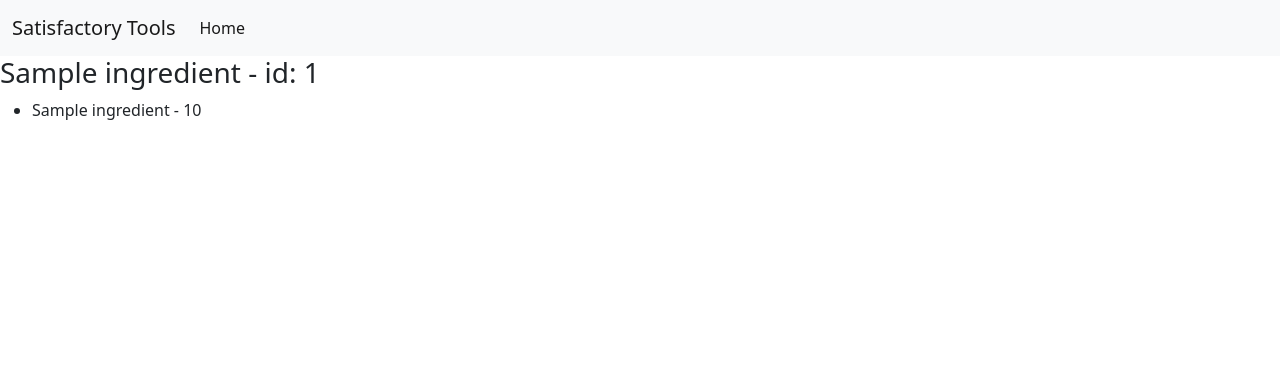
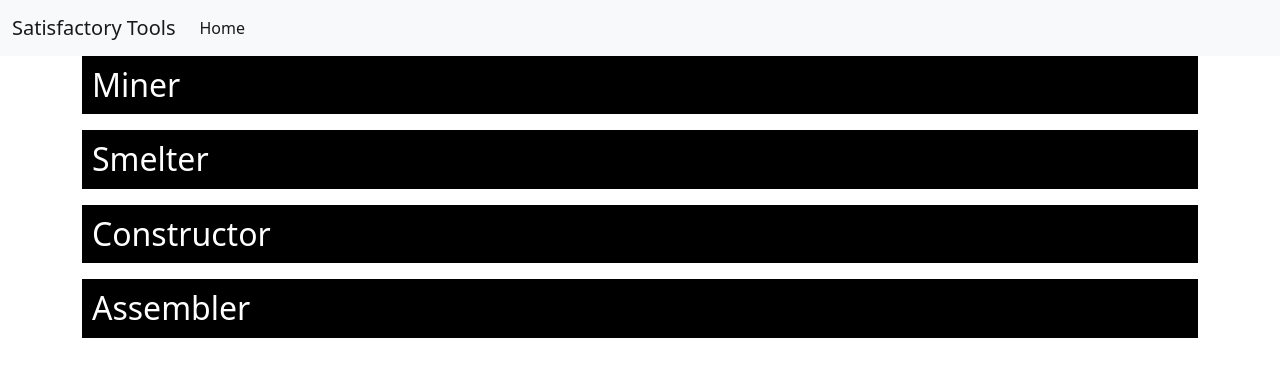
Before and after one commit to mjpolifka/satisfactory-tools, a Flask app: page / in a window 1280 px wide. Shown: the top 377 px of the page. Run offline with Flask 2, Linux system fonts and the light colour scheme; tables that the repository leaves empty hold one stand-in row (values such as "Sample post").

Commit message:
grouped components by building in terrible way

```diff
--- a/satisfactory_tools/components.py
+++ b/satisfactory_tools/components.py
@@ -5,8 +5,15 @@ bp = Blueprint("components", __name__)
 
 @bp.route("/")
 def index():
+    # This is NOT the right way to do this
+    # I need a model for Building so I can query.all() to get this list
+    building_list = ['miner', 'smelter', 'constructor', 'assembler']
     components = Ingredient.query.order_by(Ingredient.id).all()
-    return render_template("components/index.html", components=components)
+    return render_template(
+        "components/index.html",
+        components=components,
+        building_list=building_list
+    )
 
 @bp.route("/test")
 def test():
--- a/satisfactory_tools/init_db.py
+++ b/satisfactory_tools/init_db.py
@@ -36,7 +36,7 @@ def init_db():
     list.extend([steel_ingot])
 
     # Constructor
-    made_in = 'contructor'
+    made_in = 'constructor'
     iron_rod = Ingredient(name='iron rod', made_in=made_in, speed=4, quantity=1)
     iron_plate = Ingredient(name='iron plate', made_in=made_in, speed=6, quantity=2)
     screw = Ingredient(name='screw', made_in=made_in, speed=6, quantity=4)
--- a/satisfactory_tools/templates/components/index.html
+++ b/satisfactory_tools/templates/components/index.html
@@ -1,12 +1,24 @@
 {% extends 'base.html' %}
 
 {% block content %}
+    <div class="container">
+        {% for building in building_list %}
+            <h2 style="background-color:black; color:white; padding:10px">{{ building|title }}</h2>
+
+            <ul>
                 {% for component in components %}
+                    {% if component.made_in == building %}
+                        <li>
                             <h3>{{ component.name }} - id: {{ component.id }}</h3>
                             <ul>
                                 {% for ingredient in component.ingredient_list %}
                                     <li>{{ ingredient.ingredient.name }} - {{ ingredient.quantity }}</li>
                                 {% endfor %}
                             </ul>
+                        </li>
+                    {% endif %}
                 {% endfor %}
+            </ul>
+        {% endfor %}
+    </div>
 {% endblock %}
```
Also changed, not shown: readme.md. Lines whose indentation alone changed are shown as unchanged.
